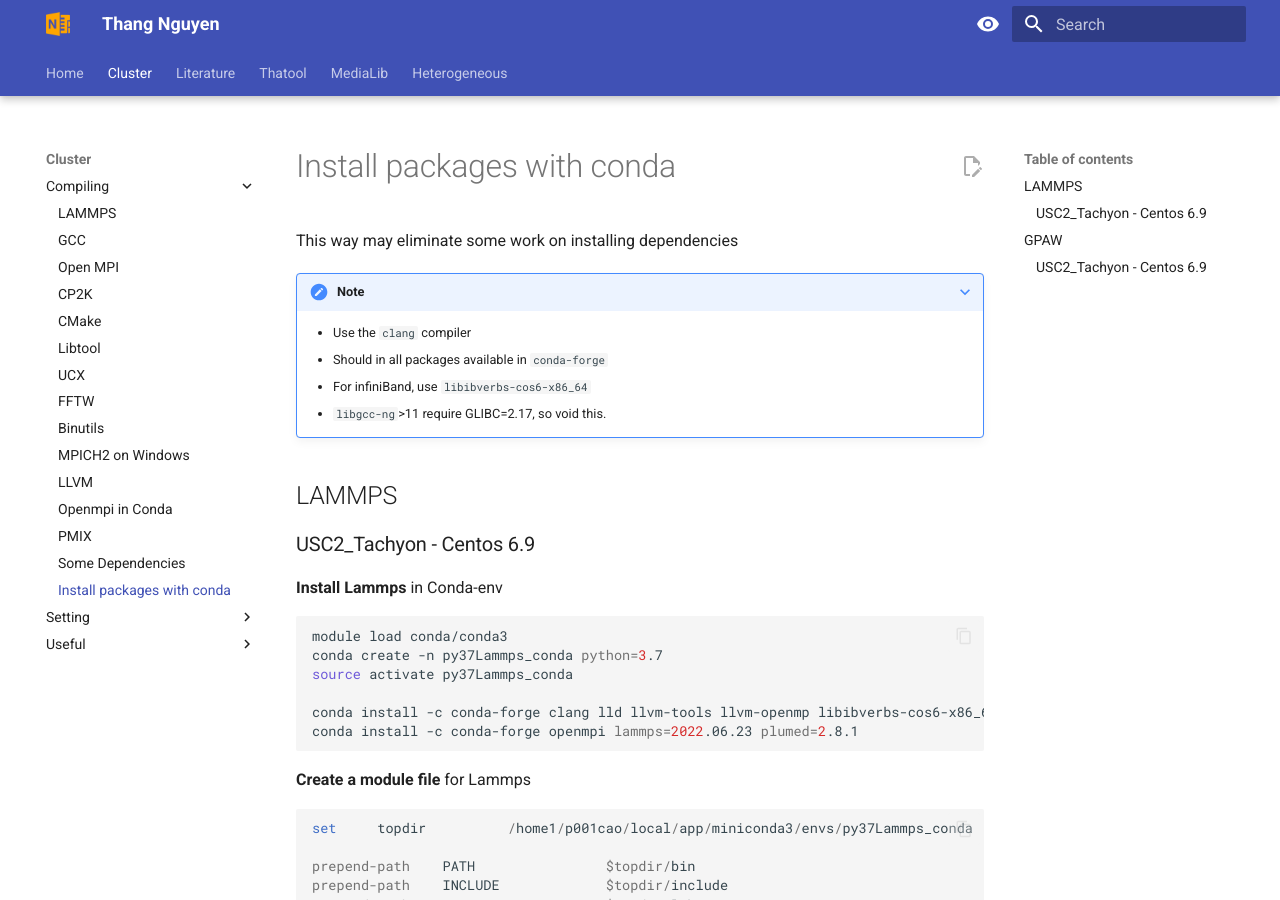
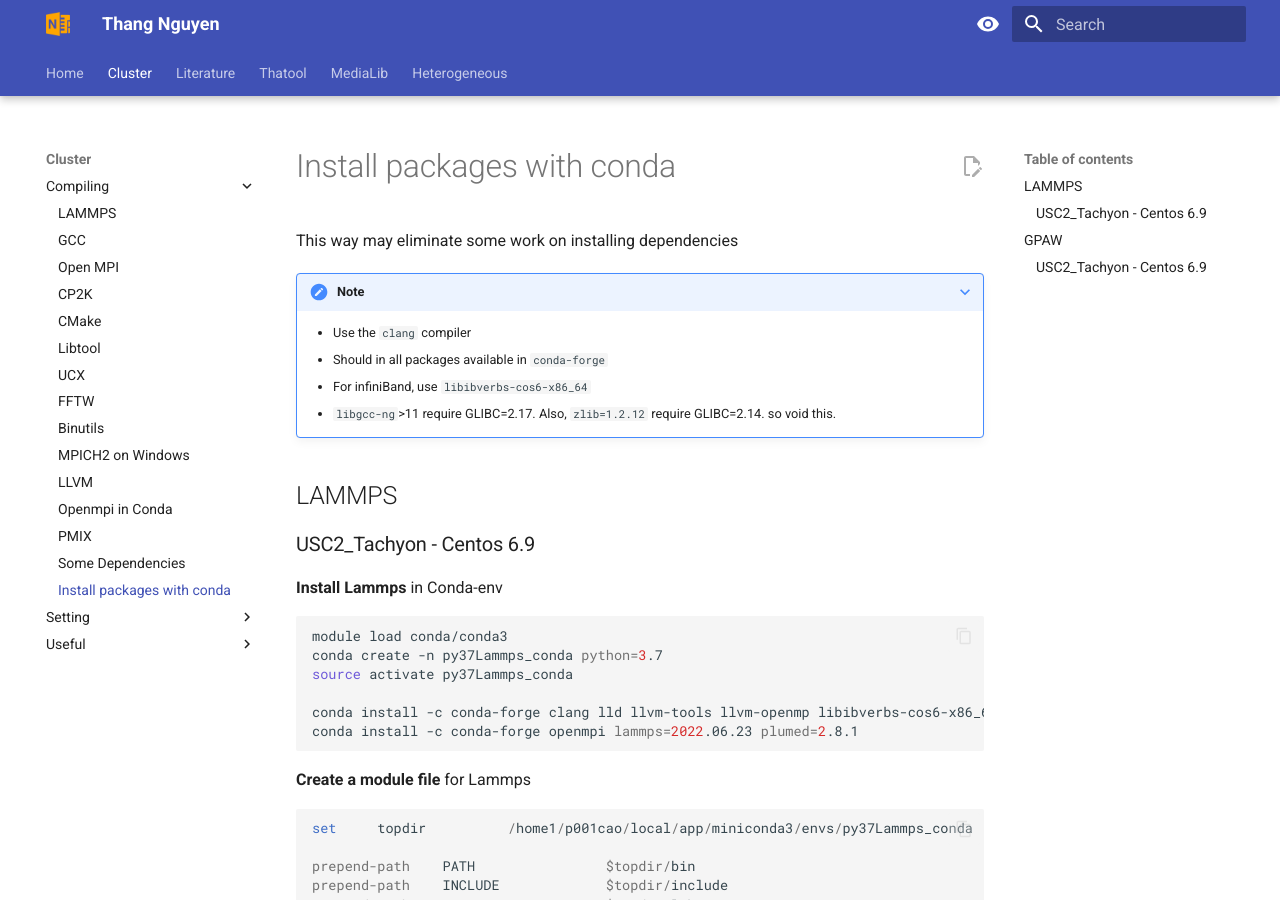
Before and after one commit to thangckt/thangckt.github.io, an MkDocs documentation site: the page built from docs/cluster/compiling/conda_packages.md, in a window 1280 px wide and 900 px high. Built offline with MkDocs 1.6.1 and Material for MkDocs 9.7.7, drawn with Linux system fonts in a browser that asks for light colours; the version menu is left out.

Commit message:
Update conda_packages.md

```diff
--- a/docs/cluster/compiling/conda_packages.md
+++ b/docs/cluster/compiling/conda_packages.md
@@ -7,7 +7,7 @@ This way may eliminate some work on installing dependencies
     - Use the `clang` compiler
     - Should in all packages available in `conda-forge`
     - For infiniBand, use `libibverbs-cos6-x86_64`
-    - `libgcc-ng`>11 require GLIBC=2.17, so void this.
+    - `libgcc-ng`>11 require GLIBC=2.17. Also, `zlib=1.2.12` require GLIBC=2.14. so void this.
 
 ## LAMMPS
 
```
